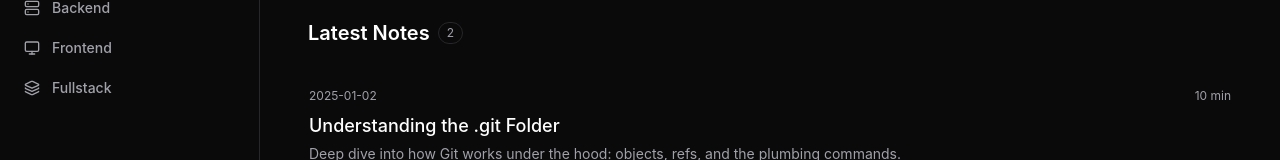
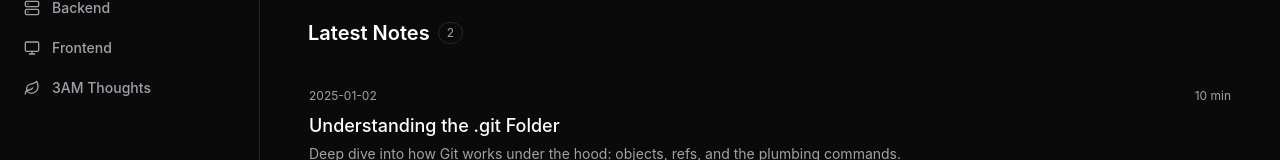
Before and after one commit to arghya-online/arghyalogs, a React (Vite) app: page / in a window 1280 px wide. Shown: the part 427-587 px from the top of the page. Built offline with nearby package versions, Linux system fonts and the light colour scheme.

Commit message:
feat: add Vercel Analytics and new category icon for 3AM Thoughts

```diff
--- a/package.json
+++ b/package.json
@@ -10,6 +10,7 @@
     "preview": "vite preview"
   },
   "dependencies": {
+    "@vercel/analytics": "^1.6.1",
     "class-variance-authority": "^0.7.1",
     "clsx": "^2.1.1",
     "gsap": "^3.14.2",
--- a/src/App.jsx
+++ b/src/App.jsx
@@ -4,11 +4,13 @@ import Home from "@/pages/Home";
 import Category from "@/pages/Category";
 import BlogPost from "@/pages/BlogPost";
 import { ThemeProvider } from "@/components/ThemeProvider";
+import { Analytics } from "@vercel/analytics/react";
 
 function App() {
   return (
     <ThemeProvider defaultTheme="dark" storageKey="vite-ui-theme">
       <BrowserRouter>
+        <Analytics />
         <Routes>
           <Route element={<Layout />}>
             <Route path="/" element={<Home />} />
--- a/src/lib/constants.js
+++ b/src/lib/constants.js
@@ -7,7 +7,8 @@ import {
   Server,
   Monitor,
   Layers,
-    Code
+  Code,
+  Leaf,
 } from "lucide-react";
 
 export const CATEGORIES = [
@@ -19,5 +20,5 @@ export const CATEGORIES = [
   { name: "Robotics", slug: "/robotics", icon: Bot },
   { name: "Backend", slug: "/backend", icon: Server },
   { name: "Frontend", slug: "/frontend", icon: Monitor },
-    { name: "Fullstack", slug: "/fullstack", icon: Layers },
+  { name: "3AM Thoughts", slug: "/3amthoughts", icon: Leaf },
 ];
```
Also changed, not shown: 1 other file (tests, documents, lock files or other folders). Lines whose indentation alone changed are shown as unchanged.
